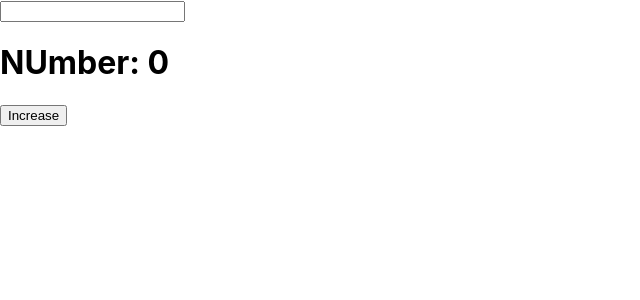
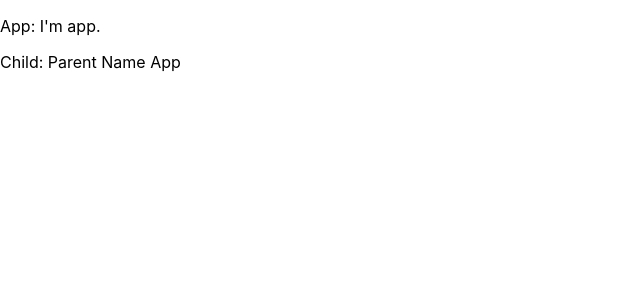
Before and after one commit to antor4920/Age_cal, a React (Create React App) app: page / in a window 1280 px wide. Shown: the top 300 px of the page, without its empty margins (0-640 px from the left). Built offline with nearby package versions, Linux system fonts and the light colour scheme.

Commit message:
3rd day of practice

```diff
--- a/src/App.js
+++ b/src/App.js
@@ -2,14 +2,16 @@ import Count from "./components/Count";
 import Condition_rendering from "./components/Condition-Rendering/Condition_rendering";
 import Onchange from "./components/Onchange_And_event_Binding/Onchange";
 import UseState_Hook from "./components/React_Hooks/UseState_Hook";
+import Parent from "./components/Data_Shareing/Parent";
 
 function App() {
   return (
     <div className="App">
       {/* <Count/> */}
       {/* <Condition_rendering /> */}
-      <Onchange />
-      <UseState_Hook />
+      {/* <Onchange /> */}
+      {/* <UseState_Hook /> */}
+      <Parent />
     </div>
   );
 }
--- /dev/null
+++ b/src/components/Data_Shareing/Parent.js
@@ -0,0 +1,18 @@
+import React from "react";
+
+import Child from "./child";
+
+function Parent() {
+  function ParentMethod(X) {
+    console.log(X);
+  }
+
+  return (
+    <div>
+      <p>App: I'm app. </p>
+      <Child onMasses="Parent Name App" onMethod={ParentMethod} />
+    </div>
+  );
+}
+
+export default Parent;
--- /dev/null
+++ b/src/components/Data_Shareing/child.js
@@ -0,0 +1,12 @@
+import React from "react";
+
+function Child(props) {
+  let data = "I am a text form child";
+  props.onMethod(data);
+  return (
+    <div>
+      <p>Child: {props.onMasses}</p>
+    </div>
+  );
+}
+export default Child;
```
